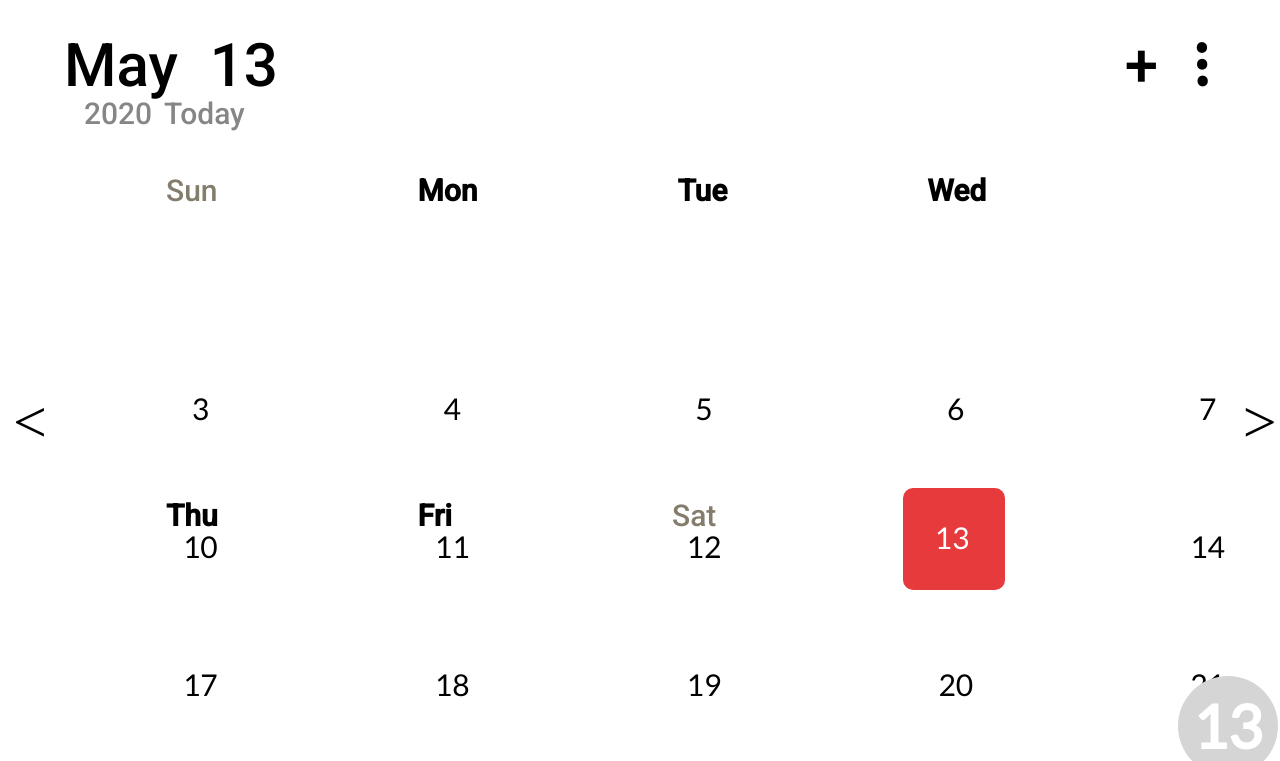
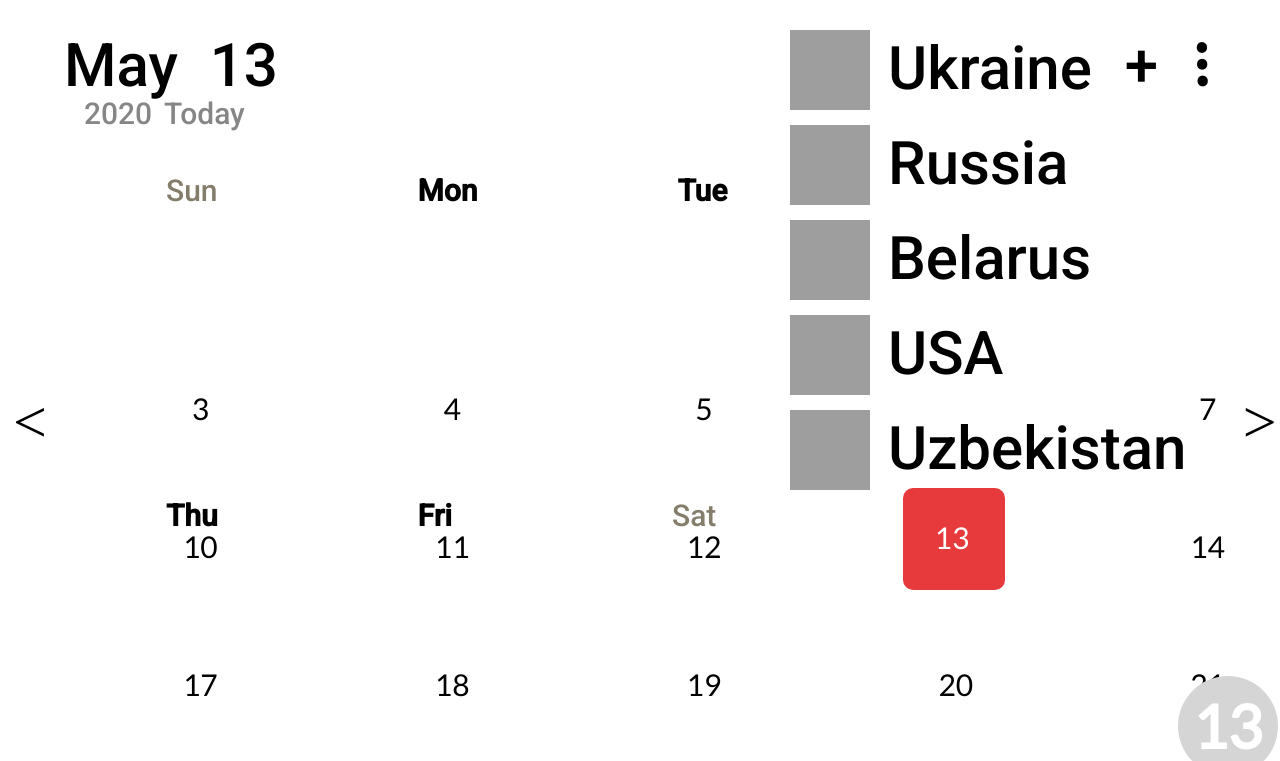
Before and after one commit to KR1470R/CalendarSurf, a Flask app: page / in a window 1280 px wide; the page is wider, and only the part inside the window is pictured. Shown: the top 761 px of that part. Run offline with Flask 2, Linux system fonts and the light colour scheme; some libraries are stand-ins or nearby versions; grey boxes are pictures that could not be loaded.

Commit message:
fix bugs && almost released dropdown county

```diff
--- a/static/css/style.css
+++ b/static/css/style.css
@@ -112,6 +112,21 @@ body::-webkit-scrollbar {
       -ms-user-select: none;
           user-select: none;
 
+}
+#dropdown_country{
+	position: relative;
+	display: block;
+	float:right;
+	padding: 14px 5px;
+	margin-right: 20%;
+	z-index: 1;
+	background-color: white;
+  -webkit-touch-callout: none;
+  -webkit-user-select: none;
+   -khtml-user-select: none;
+     -moz-user-select: none;
+      -ms-user-select: none;
+          user-select: none;
 }
 #additionally:active{
 	color:#676767;
@@ -692,3 +707,15 @@ a{
 	font-family: "Lato", sans-serif;
 	font-size: 25px;
 }
+#dropdown_list_ul{
+	margin-left: -40px;
+}
+#dropdown_country_title{
+	display: inline;
+	position: absolute;
+	margin-top: -30%;
+	white-space: nowrap;
+	background-color: white;
+	margin-left: 20%;
+	padding-top: 30px;
+}
--- a/templates/index.html
+++ b/templates/index.html
@@ -23,6 +23,31 @@
 					<li id='month_day' class='nav_li'></li>
 					<li id='menu' class='nav_li'>...</li>
 					<li id='additionally' class='nav_li'>+</li>
+					<li id='dropdown_country' class="nav_li">
+						<div id='selected_country'>
+							<img src="https://image.flaticon.com/icons/png/512/330/330540.png" width="80" height='80'>
+							<p id='dropdown_country_title'>Ukraine</p>
+						</div>
+						<div id='dropdown_list_countries'>
+							<ul id='dropdown_list_ul'>
+								<li class="nav_ul"><div>
+									<img src="https://image.flaticon.com/icons/png/512/330/330437.png" width="80" height='80'><p id='dropdown_country_title'>Russia</p>
+								</div></li>
+								<li class="nav_ul"><div>
+									<img src="https://image.flaticon.com/icons/svg/330/330550.svg" width="80" height='80'>
+									<p id='dropdown_country_title'>Belarus</p>
+								</div></li>
+								<li class="nav_ul"><div>
+									<img src="https://image.flaticon.com/icons/png/512/330/330459.png" width="80" height='80'>
+									<p id='dropdown_country_title'>USA</p>
+								</div></li>
+								<li class="nav_ul"><div>
+									<img src="https://image.flaticon.com/icons/png/512/330/330495.png" width="80" height='80'>
+									<p id='dropdown_country_title'>Uzbekistan</p>
+								</div></li>
+							</ul>
+						</div>
+					</li>
 					<li style='z-index: 10;text-decoration: none;display:block;'>
 						<div id='nav_menu'>
 							<ul class='nav_ul' id='elem_menu'>
@@ -133,7 +158,7 @@
 		<div id='get_current_date_second'></div>
 	</div>
 	<div id='events_container'>
-		<select id='country_select'>
+<!--		<select id='country_select'>
 			<option style='background-image:url("https://image.flaticon.com/icons/png/512/330/330540.png");'>
 				Ukraine
 				<span class='country_ico'><img src="https://image.flaticon.com/icons/png/512/330/330540.png" width="150" height='150'></span>
@@ -155,10 +180,11 @@
 				<span><img src="https://image.flaticon.com/icons/png/512/330/330459.png" width="150" height='150'></span>
 			</option>
 		</select>
+-->
 	</div>
 <!--
 		<div class='country_container' id='usa_container'>
-
+			<img src="https://image.flaticon.com/icons/png/512/330/330459.png" width="150" height='150'>
 			<p>USA Events</p>
 		</div>
 	</div>
```
Also changed, not shown: 1 other file.
